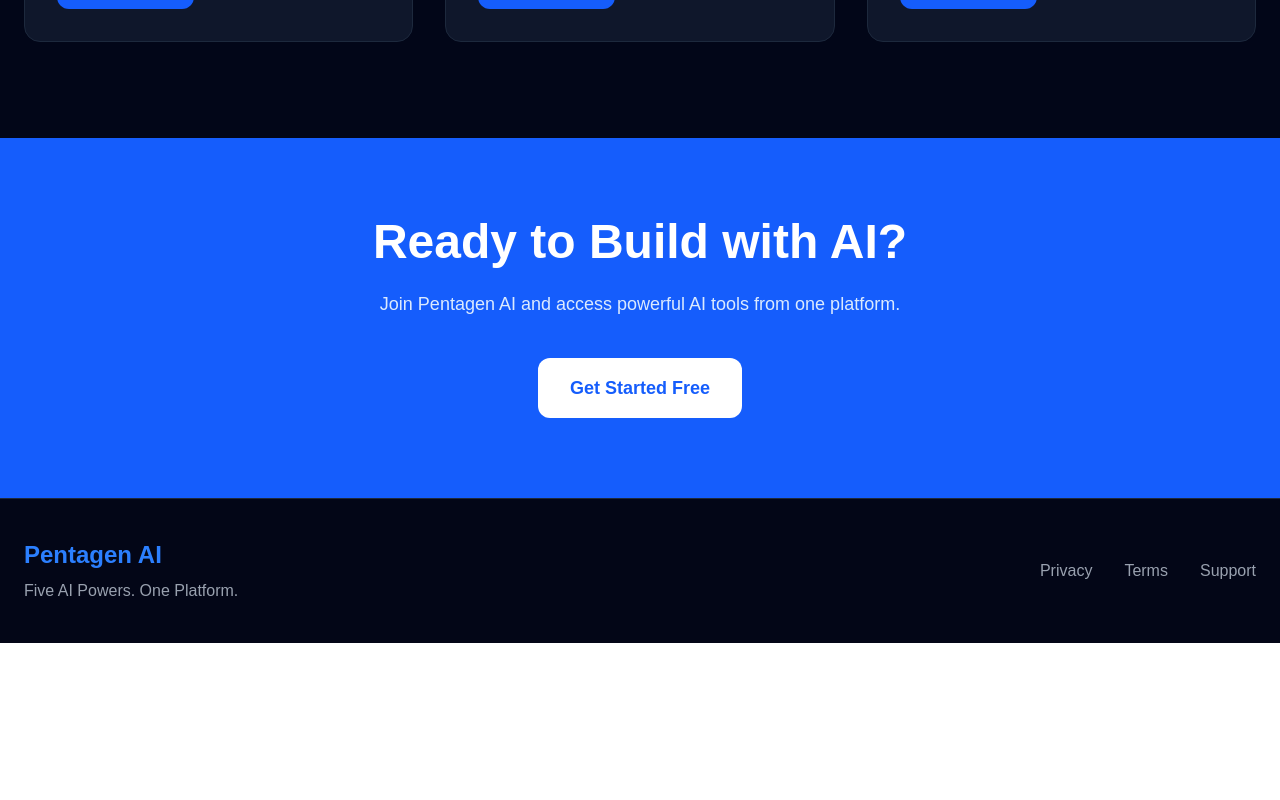
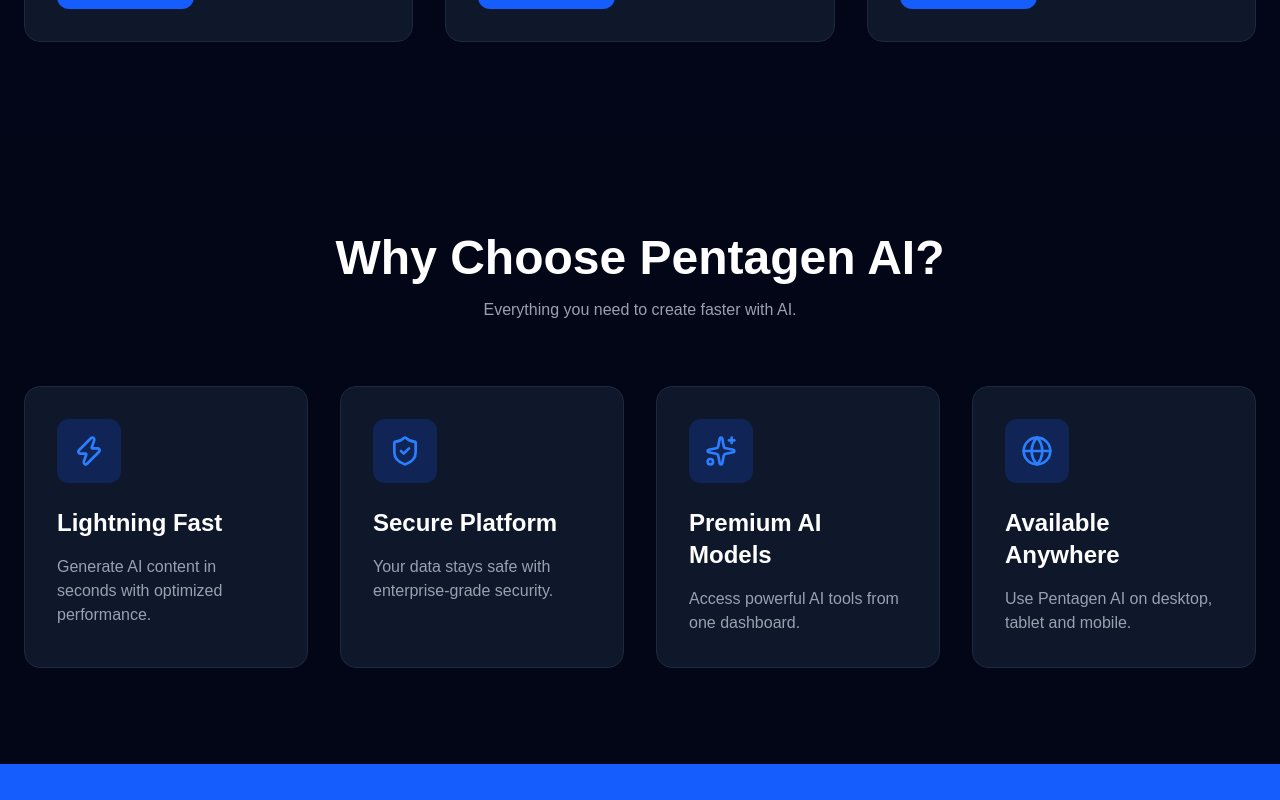
Before and after one commit to infopentagenai/pentagen-ai, a Next.js app: page / in a window 1280 px wide. Shown: the part 2740-3540 px from the top of the page. Before the commit the page ends 3383 px from the top, so only its background shows below. Built offline with nearby package versions, Linux system fonts and the light colour scheme.

Commit message:
Added Why Choose section

```diff
--- a/app/page.tsx
+++ b/app/page.tsx
@@ -5,6 +5,7 @@
 import Footer from "../components/Footer";
 import AITools from "../components/AITools";
 import CTA from "../components/CTA";
+import WhyChoose from "../components/WhyChoose";
 
 export default function Home() {
   return (
@@ -14,6 +15,7 @@
       <Stats />
       <Features />
       <AITools />
+      <WhyChoose />
       <CTA />
       <Footer />
     </>
--- /dev/null
+++ b/components/WhyChoose.tsx
@@ -0,0 +1,70 @@
+import {
+  ShieldCheck,
+  Zap,
+  Sparkles,
+  Globe,
+} from "lucide-react";
+
+export default function WhyChoose() {
+  const items = [
+    {
+      icon: Zap,
+      title: "Lightning Fast",
+      description: "Generate AI content in seconds with optimized performance.",
+    },
+    {
+      icon: ShieldCheck,
+      title: "Secure Platform",
+      description: "Your data stays safe with enterprise-grade security.",
+    },
+    {
+      icon: Sparkles,
+      title: "Premium AI Models",
+      description: "Access powerful AI tools from one dashboard.",
+    },
+    {
+      icon: Globe,
+      title: "Available Anywhere",
+      description: "Use Pentagen AI on desktop, tablet and mobile.",
+    },
+  ];
+
+  return (
+    <section className="bg-[#030617] py-24">
+      <div className="mx-auto max-w-7xl px-6">
+        <h2 className="text-center text-5xl font-bold text-white">
+          Why Choose Pentagen AI?
+        </h2>
+
+        <p className="mt-4 text-center text-gray-400">
+          Everything you need to create faster with AI.
+        </p>
+
+        <div className="mt-16 grid gap-8 md:grid-cols-2 lg:grid-cols-4">
+          {items.map((item) => {
+            const Icon = item.icon;
+
+            return (
+              <div
+                key={item.title}
+                className="rounded-2xl border border-slate-800 bg-slate-900 p-8 transition-all duration-300 hover:-translate-y-2 hover:border-blue-500"
+              >
+                <div className="mb-6 inline-flex rounded-xl bg-blue-600/20 p-4">
+                  <Icon className="h-8 w-8 text-blue-500" />
+                </div>
+
+                <h3 className="text-2xl font-semibold text-white">
+                  {item.title}
+                </h3>
+
+                <p className="mt-4 text-gray-400">
+                  {item.description}
+                </p>
+              </div>
+            );
+          })}
+        </div>
+      </div>
+    </section>
+  );
+}
--- a/package.json
+++ b/package.json
@@ -9,6 +9,7 @@
     "lint": "eslint"
   },
   "dependencies": {
+    "lucide-react": "^1.23.0",
     "next": "16.2.10",
     "react": "19.2.4",
     "react-dom": "19.2.4"
```
Also changed, not shown: 1 other file (tests, documents, lock files or other folders).
